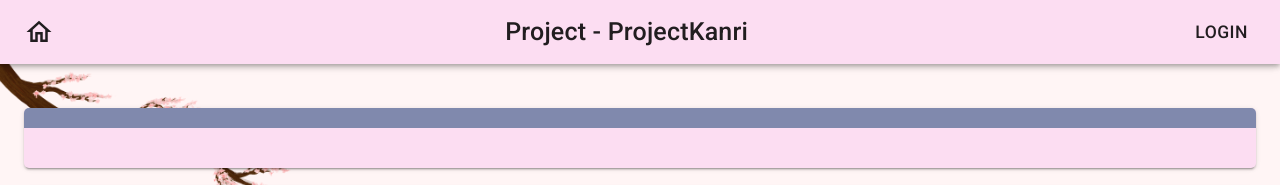
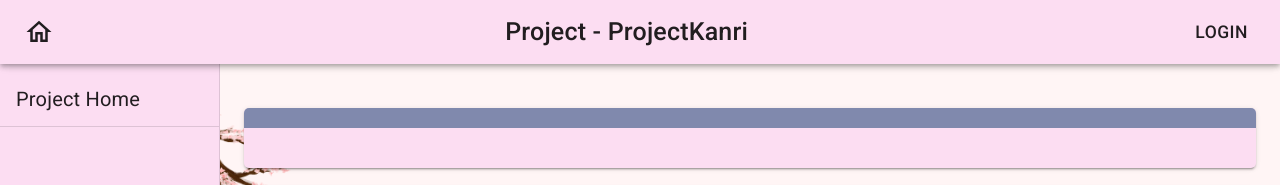
Before and after one commit to moojigc/ProjectKanri, a React (Create React App) app in the folder client/: page /project/1 in a window 1280 px wide. Shown: the top 185 px of the page. Built offline with nearby package versions, Linux system fonts and the light colour scheme; no server answers.

Commit message:
leftnav for prject and task pages

```diff
--- a/client/src/App.js
+++ b/client/src/App.js
@@ -98,14 +98,11 @@ function App() {
 							<Route exact path="/resetpass/:token">
 								<ResetPassword />
 							</Route>
-							<Route exact path="/project/:project/task/:id">
+							<Route exact path="/project/:projectId/task/:id">
 								<Task />
 							</Route>
 							<Route exact path="/signup">
 								<Register />
-							</Route>
-							<Route exact path="/project/:project/task/:id">
-								<Task />
 							</Route>
 							<Route exact path="/profile">
 								{isMounted ? (
--- a/client/src/components/Navbar/index.js
+++ b/client/src/components/Navbar/index.js
@@ -41,7 +41,8 @@ const useStyles = makeStyles((theme) => ({
 		}
 	},
 	appBar: {
-		zIndex: theme.zIndex.drawer + 1
+		zIndex: theme.zIndex.drawer + 1,
+		position: "relative"
 	},
 	paper: {
 		background: theme.palette.background.default
--- /dev/null
+++ b/client/src/components/ProjectNav/index.js
@@ -0,0 +1,68 @@
+import React, { useState, useEffect, useContext } from "react";
+import clsx from "clsx";
+import Toolbar from "@material-ui/core/Toolbar";
+import { Link as RouterLink, useHistory, useLocation } from "react-router-dom";
+import {
+	makeStyles,
+	List,
+	ListItemText,
+	Drawer,
+	ListItemIcon,
+	ListItem,
+    Link,
+    Divider
+} from "@material-ui/core";
+import { WebAsset } from "@material-ui/icons";
+
+const drawerWidth = 220;
+
+const useStyles = makeStyles((theme) => ({
+	drawer: {
+		width: drawerWidth,
+		flexShrink: 0,
+		zIndex: theme.zIndex.drawer
+	},
+	drawerPaper: {
+		width: drawerWidth
+	},
+	drawerContainer: {
+		overflow: "auto"
+	}
+}));
+
+{/* <RouterLink to={`/project/${projectId}`}>
+	<ListItem button key={"projecthome"}>
+		<ListItemIcon>
+			<WebAsset></WebAsset>
+		</ListItemIcon>
+		<ListItemText primary={"Project Home"}></ListItemText>
+	</ListItem>
+</RouterLink>; */}
+
+const ProjectNav = ({ projectId, title }) => {
+	const location = useLocation();
+	const history = useHistory();
+	const classes = useStyles();
+	const [drawerOpen, setDrawerOpen] = useState(false);
+
+	return (
+		<Drawer
+			className={clsx(classes.drawer)}
+			variant="permanent"
+			classes={{
+				paper: classes.drawerPaper
+			}}>
+			<Toolbar />
+			<div className={clsx(classes.drawerContainer)}>
+				<List>
+					<ListItem button component={RouterLink} to={`/project/${projectId}`} key={"projecthome"}>
+						<ListItemText primary={title ? title : "Project Home"}></ListItemText>
+					</ListItem>
+                    <Divider />
+				</List>
+			</div>
+		</Drawer>
+	);
+};
+
+export default ProjectNav;
--- a/client/src/pages/Project/index.js
+++ b/client/src/pages/Project/index.js
@@ -17,20 +17,12 @@ import {
 	STATARR,
 	STATMAP
 } from "../../utils/actions";
-// import ProjectNav from "../../components/ProjectNav";
+import ProjectNav from "../../components/ProjectNav";
 import TaskDialog from "../../components/TaskDialog";
 import { DndProvider } from "react-dnd";
 import { HTML5Backend } from "react-dnd-html5-backend";
 import {
-	Assignment,
-	// AssignmentInd,
-	// AssignmentLate,
-	// AssignmentTurnedIn,
-	// ArrowForward,
 	Add,
-	PersonAdd,
-	PeopleAlt,
-	SupervisedUserCircle
 } from "@material-ui/icons";
 import {
 	List,
@@ -160,7 +152,7 @@ const Project = () => {
 
 	return (
 		<div className={clsx(classes.root)}>
-			{/* <ProjectNav projectId={id} title={project.title}></ProjectNav> */}
+			<ProjectNav projectId={id} title={project.title}></ProjectNav>
 			<Container maxWidth="xl" component="main" className={clsx(classes.content)}>
 				<Wrapper>
 					<Title>{project.title}</Title>
--- a/client/src/pages/Task/index.js
+++ b/client/src/pages/Task/index.js
@@ -1,6 +1,6 @@
 import React, { useEffect, useState, useContext } from "react";
 import { useParams } from "react-router-dom";
-
+import clsx from "clsx"
 import { makeStyles } from "@material-ui/core/styles";
 
 import Grid from "@material-ui/core/Grid";
@@ -21,7 +21,7 @@ import moment from "moment";
 import { TASK_NEW, TASK_TODO, TASK_WIP, TASK_REVIEW, TASK_DONE } from "../../utils/actions";
 import TaskComments from "../../components/TaskComments";
 import { UserContext } from "../../utils/UserContext";
-// import ProjectNav from "../../components/ProjectNav";
+import ProjectNav from "../../components/ProjectNav";
 
 const useStyles = makeStyles((theme) => ({
 	root: {
@@ -34,8 +34,8 @@ const useStyles = makeStyles((theme) => ({
 	}
 }));
 
-
 export default function Task() {
+	const classes = useStyles();
 	const { user } = useContext(UserContext);
 	const [open, setOpen] = useState(false);
 	const [projectMembers, setProjectMembers] = useState([]);
@@ -43,7 +43,7 @@ export default function Task() {
 	const [task, setTask] = useState({});
 	const [comments, setComments] = useState([]);
 	const [assignee, setAssignee] = useState("");
-	const { project,id } = useParams();
+	const { projectId, id } = useParams();
 	useEffect(() => {
 		taskAPI
 			.getTask(id)
@@ -70,7 +70,9 @@ export default function Task() {
 	};
 
 	return (
-		<Container maxWidth="lg" component="main">
+		<div className={clsx(classes.root)}>
+			<ProjectNav projectId={projectId}></ProjectNav>
+			<Container maxWidth="lg" component="main" className={clsx(classes.content)}>
 				<Wrapper>
 					<Title>Task: {task.title}</Title>
 					{isMounted ? (
@@ -86,7 +88,8 @@ export default function Task() {
 											readOnly: true
 										}}
 										helperText={
-										"Create Date: " + moment(task.createdAt).format("M/DD/YYYY")
+											"Create Date: " +
+											moment(task.createdAt).format("M/DD/YYYY")
 										}
 										fullWidth
 									/>
@@ -126,13 +129,17 @@ export default function Task() {
 										InputProps={{ defaultValue: task.status }}
 										onChange={handleChangeStatus}
 										fullWidth>
-									{[TASK_NEW, TASK_TODO, TASK_WIP, TASK_REVIEW, TASK_DONE].map(
-										(stat) => (
+										{[
+											TASK_NEW,
+											TASK_TODO,
+											TASK_WIP,
+											TASK_REVIEW,
+											TASK_DONE
+										].map((stat) => (
 											<MenuItem key={stat} value={stat}>
 												{stat}
 											</MenuItem>
-										)
-									)}
+										))}
 									</TextField>
 								</Grid>
 							</Grid>
@@ -169,5 +176,6 @@ export default function Task() {
 					</Grid>
 				</Wrapper>
 			</Container>
+		</div>
 	);
 }
```
Also changed, not shown: client/src/utils/ProjectContext.js (added, +13 -0 lines). Lines whose indentation alone changed are shown as unchanged.
